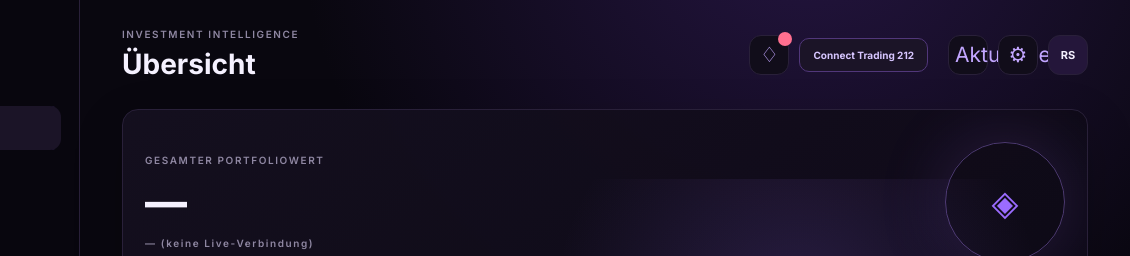
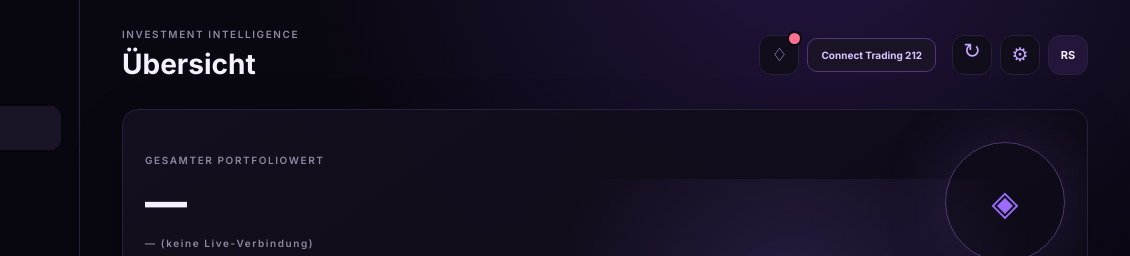
Before and after one commit to bauermannricardo46-beep/LumecetaSentinel, a website: page index.html in a window 1280 px wide. Shown: the top 256 px of the page, 150-1280 px from the left. Drawn offline with Linux system fonts and the light colour scheme; no server answers.

Commit message:
Add topbar utility layout stylesheet

```diff
--- a/index.html
+++ b/index.html
@@ -10,6 +10,7 @@
   <title>Lumeceta Sentinel</title>
   <link rel="stylesheet" href="styles.css" />
   <link rel="stylesheet" href="features.css" />
+  <link rel="stylesheet" href="topbar-fix.css" />
 </head>
 <body>
   <div class="app-shell">
```
